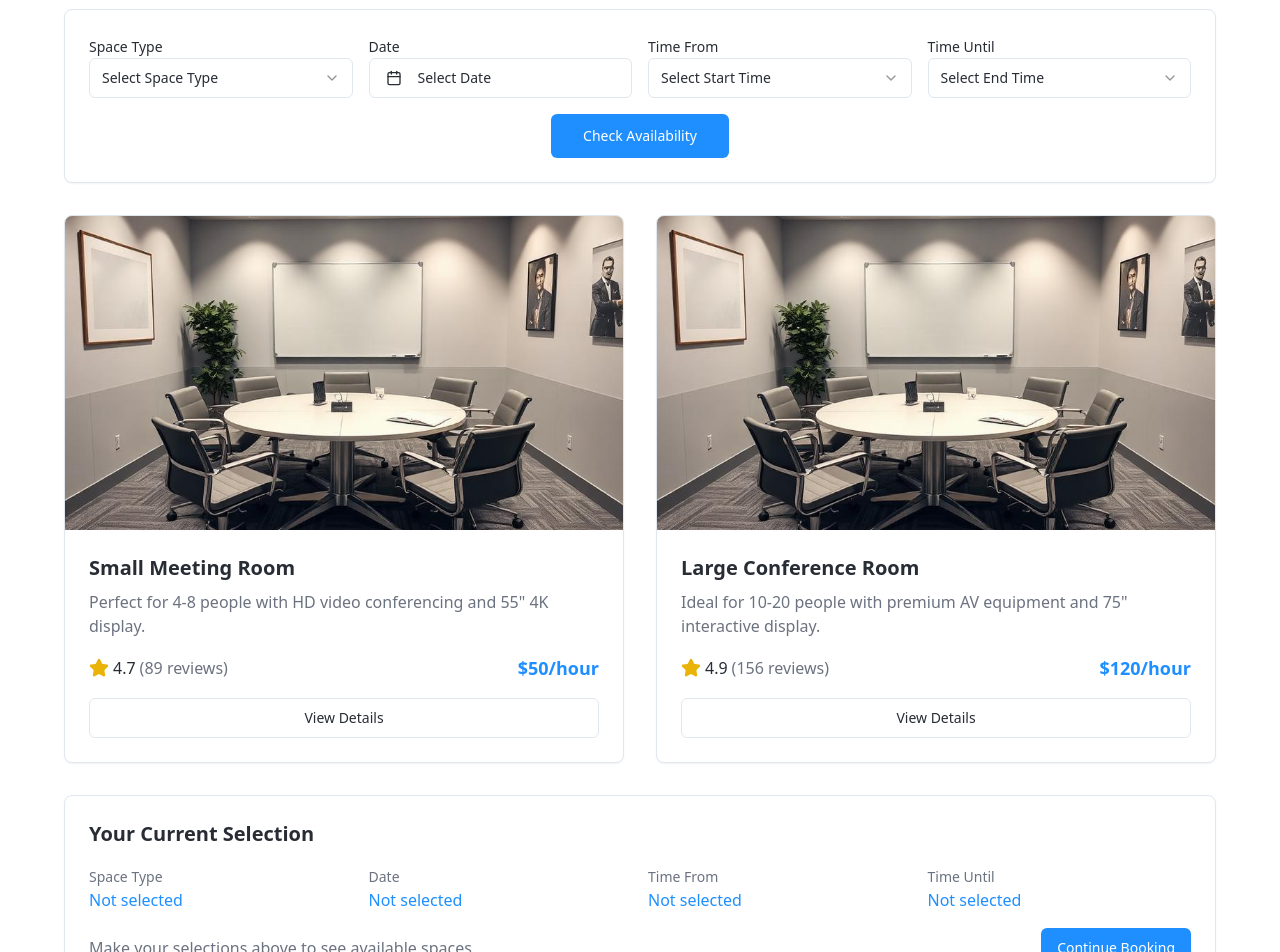
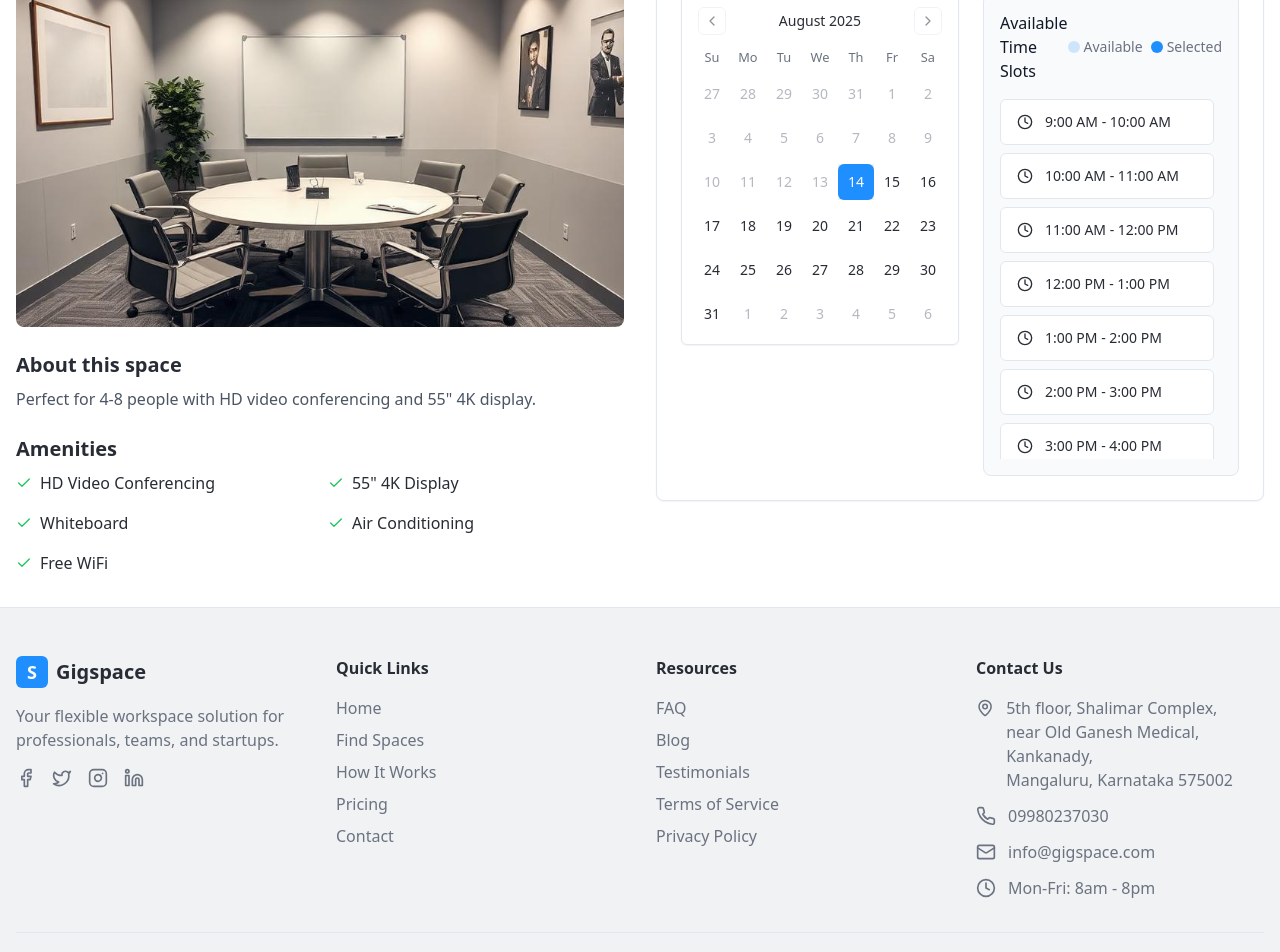
Before and after one commit to AbishekBala/smart-space-booker, a React (Vite) app: page /meeting-rooms in a window 1280 px wide. Shown: the part 240-1192 px from the top of the page. Built offline with nearby package versions, Linux system fonts and the light colour scheme.

Commit message:
meeting room

```diff
--- a/src/pages/MeetingRooms.tsx
+++ b/src/pages/MeetingRooms.tsx
@@ -1,44 +1,47 @@
 import { useState } from "react";
 import { Button } from "@/components/ui/button";
-import { Card, CardContent, CardDescription, CardHeader, CardTitle } from "@/components/ui/card";
+import { Card, CardContent } from "@/components/ui/card";
 import { Input } from "@/components/ui/input";
 import { Label } from "@/components/ui/label";
-import { Select, SelectContent, SelectItem, SelectTrigger, SelectValue } from "@/components/ui/select";
 import { Calendar } from "@/components/ui/calendar";
-import { Popover, PopoverContent, PopoverTrigger } from "@/components/ui/popover";
-import { format } from "date-fns";
-import { Calendar as CalendarIcon, Clock, Star, MapPin, Users, Video, Presentation } from "lucide-react";
+import { Textarea } from "@/components/ui/textarea";
+import { Select, SelectTrigger, SelectValue, SelectContent, SelectItem } from "@/components/ui/select";
+import { format, addDays, isSameDay, addHours, parseISO, isWithinInterval, addMonths, isToday } from "date-fns";
+import { Calendar as CalendarIcon, ChevronLeft, ChevronRight, Clock, Star, MapPin, Users, Video, Wifi, Monitor, Printer, Lock, Power, CheckIcon } from "lucide-react";
 import Header from "@/components/Header";
 import Footer from "@/components/Footer";
 import { useToast } from "@/hooks/use-toast";
 import { useScrollToTop } from "@/hooks/use-scroll-to-top";
 
+interface Room {
+  id: number;
+  name: string;
+  image: string;
+  description: string;
+  price: number;
+  capacity: string;
+  amenities: string[];
+  rating: number;
+  reviews: number;
+  type?: string;
+}
+
+interface BookingSlot {
+  id: string;
+  startTime: Date;
+  endTime: Date;
+  roomId?: number;
+}
+
 const MeetingRooms = () => {
-  // Scroll to top when component mounts
   useScrollToTop();
 
-  const [selectedDate, setSelectedDate] = useState<Date>();
-  const [formData, setFormData] = useState({
-    spaceType: "",
-    date: "",
-    timeFrom: "",
-    timeUntil: ""
-  });
+  const [selectedDate, setSelectedDate] = useState<Date>(new Date());
+  const [selectedSlots, setSelectedSlots] = useState<BookingSlot[]>([]);
+  const [currentMonth, setCurrentMonth] = useState<Date>(new Date());
   const { toast } = useToast();
 
-  const handleSubmit = (e: React.FormEvent) => {
-    e.preventDefault();
-    toast({
-      title: "Availability Checked",
-      description: "Available meeting rooms have been updated based on your search criteria.",
-    });
-  };
-
-  const handleInputChange = (field: string, value: string) => {
-    setFormData(prev => ({ ...prev, [field]: value }));
-  };
-
-  const meetingRooms = [
+  const meetingRooms: Room[] = [
     {
       id: 1,
       name: "Small Meeting Room",
@@ -49,205 +52,305 @@ const MeetingRooms = () => {
       price: 50,
       type: "Meeting Room",
       capacity: "4-8 people",
-      amenities: ["HD Video Conferencing", "55\" 4K Display", "Whiteboard"]
+      amenities: ["HD Video Conferencing", "55\" 4K Display", "Whiteboard", "Air Conditioning", "Free WiFi"]
     },
     {
       id: 2,
       name: "Large Conference Room",
-      image: "/src/assets/meeting-room.jpg",
+      image: "/src/assets/coworking-space.jpg",
       description: "Ideal for 10-20 people with premium AV equipment and 75\" interactive display.",
       rating: 4.9,
       reviews: 156,
       price: 120,
       type: "Conference Room",
       capacity: "10-20 people",
-      amenities: ["Premium AV Equipment", "75\" Interactive Display", "Recording Equipment"]
+      amenities: ["Premium AV Equipment", "75\" Interactive Display", "Recording Equipment", "Catering Available", "Video Conferencing"]
     }
   ];
+
+  const selectedRoom = meetingRooms[0];
+
+  // Generate time slots from 9 AM to 5 PM
+  const timeSlots = Array.from({ length: 9 }, (_, i) => {
+    const hour = 9 + i;
+    const startTime = new Date(selectedDate);
+    startTime.setHours(hour, 0, 0, 0);
+    return startTime;
+  });
+
+  const handleDateSelect = (date: Date | undefined) => {
+    if (date) {
+      setSelectedDate(date);
+      // Clear selected slots when date changes
+      setSelectedSlots([]);
+    }
+  };
+
+  const handleSlotClick = (startTime: Date, roomId: number) => {
+    const endTime = addHours(startTime, 1);
+
+    // Check if slot is already selected
+    const slotIndex = selectedSlots.findIndex(
+      slot => isSameDay(slot.startTime, startTime) &&
+        slot.startTime.getHours() === startTime.getHours() &&
+        slot.roomId === roomId
+    );
+
+    if (slotIndex >= 0) {
+      // Remove slot if already selected
+      setSelectedSlots(prev => prev.filter((_, i) => i !== slotIndex));
+    } else {
+      // Add new slot
+      const newSlot: BookingSlot = {
+        id: `${roomId}-${startTime.getTime()}`,
+        startTime,
+        endTime,
+        roomId
+      };
+      setSelectedSlots(prev => [...prev, newSlot]);
+    }
+  };
+
+  const isSlotSelected = (startTime: Date, roomId: number) => {
+    return selectedSlots.some(
+      slot => isSameDay(slot.startTime, startTime) &&
+        slot.startTime.getHours() === startTime.getHours() &&
+        slot.roomId === roomId
+    );
+  };
+
+  const handleBookNow = () => {
+    if (selectedSlots.length === 0) {
+      toast({
+        variant: "destructive",
+        title: "No slots selected",
+        description: "Please select at least one time slot to book.",
+      });
+      return;
+    }
+
+    // Group slots by room
+    const bookingsByRoom = selectedSlots.reduce((acc, slot) => {
+      if (!acc[slot.roomId!]) {
+        acc[slot.roomId!] = [];
+      }
+      acc[slot.roomId!].push(slot);
+      return acc;
+    }, {} as Record<number, BookingSlot[]>);
+
+    // Process bookings for each room
+    Object.entries(bookingsByRoom).forEach(([roomId, slots]) => {
+      const room = meetingRooms.find(r => r.id === parseInt(roomId));
+      const slotTimes = slots.map(slot =>
+        `${format(slot.startTime, 'h:mm a')} - ${format(slot.endTime, 'h:mm a')}`
+      ).join('\n');
+
+      toast({
+        title: `Booking Confirmed for ${room?.name}`,
+        description: `You've booked the following time slots:\n${slotTimes}`,
+      });
+    });
+
+    // Clear selections after booking
+    setSelectedSlots([]);
+  };
+
+  const totalPrice = selectedSlots.length * selectedRoom.price;
 
   return (
     <div className="min-h-screen bg-background">
       <Header />
-
       <main className="container mx-auto px-4 py-8">
-        <div className="max-w-6xl mx-auto">
-          {/* Header Section */}
-          <div className="text-center mb-8">
-            <h1 className="text-4xl font-bold text-foreground mb-4">
-              Find Your Perfect Workspace
-            </h1>
-            <p className="text-xl text-muted-foreground max-w-2xl mx-auto">
-              Search available spaces and book your next productive environment with ease.
-            </p>
+        <div className="max-w-7xl mx-auto space-y-6">
+          <div className="flex items-center justify-between mb-6">
+            <Button variant="ghost" onClick={() => window.history.back()}>
+              <ChevronLeft className="h-4 w-4 mr-2" /> Back to all spaces
+            </Button>
+            <div className="flex items-center gap-2">
+              <span className="text-2xl font-semibold">${selectedRoom.price}</span>
+              <span className="text-muted-foreground">/hr</span>
+            </div>
           </div>
 
-          {/* Search/Availability Form */}
-          <Card className="mb-8">
-            <CardContent className="p-6">
-              <form onSubmit={handleSubmit} className="space-y-4">
-                <div className="grid grid-cols-1 md:grid-cols-4 gap-4">
-                  <div>
-                    <Label htmlFor="space-type">Space Type</Label>
-                    <Select onValueChange={(value) => handleInputChange("spaceType", value)}>
-                      <SelectTrigger>
-                        <SelectValue placeholder="Select Space Type" />
-                      </SelectTrigger>
-                      <SelectContent>
-                        <SelectItem value="meeting-room">Meeting Room</SelectItem>
-                        <SelectItem value="conference-room">Conference Room</SelectItem>
-                        <SelectItem value="boardroom">Boardroom</SelectItem>
-                        <SelectItem value="training-room">Training Room</SelectItem>
-                      </SelectContent>
-                    </Select>
+          <div className="flex flex-col lg:flex-row gap-8">
+            {/* Left Column - Room Header and Image */}
+            <div className="lg:w-1/2 space-y-6">
+              {/* Room Header */}
+              <div className="flex justify-between items-center">
+                <h1 className="text-2xl font-semibold">{selectedRoom.name}</h1>
+                <div className="flex items-center gap-2">
+                  <div className="flex items-center text-muted-foreground">
+                    <Users className="h-4 w-4 mr-1" />
+                    <span>{selectedRoom.capacity}</span>
+                  </div>
+                  <div className="flex items-center gap-1">
+                    <Star className="h-4 w-4 text-yellow-500 fill-current" />
+                    <span className="font-medium">{selectedRoom.rating}</span>
+                    <span className="text-muted-foreground">({selectedRoom.reviews})</span>
+                  </div>
+                </div>
               </div>
 
+              {/* Room Image */}
+              <div className="aspect-[16/9] overflow-hidden rounded-lg bg-gray-100">
+                <img
+                  src={selectedRoom.image}
+                  alt={selectedRoom.name}
+                  className="w-full h-full object-cover hover:scale-105 transition-transform duration-300"
+                  loading="eager"
+                  onError={(e) => {
+                    const target = e.target as HTMLImageElement;
+                    target.src = "/placeholder.svg";
+                  }}
+                />
+              </div>
+
+              {/* Room Details Section */}
+              <div className="space-y-6">
                 <div>
-                    <Label>Date</Label>
-                    <Popover>
-                      <PopoverTrigger asChild>
-                        <Button
-                          variant="outline"
-                          className="w-full justify-start text-left font-normal"
-                          aria-label="Select date"
-                        >
-                          <CalendarIcon className="mr-2 h-4 w-4" />
-                          {selectedDate ? format(selectedDate, "PPP") : "Select Date"}
-                        </Button>
-                      </PopoverTrigger>
-                      <PopoverContent className="w-auto p-0" align="start">
+                  <h3 className="text-xl font-semibold mb-2">About this space</h3>
+                  <p className="text-gray-600">{selectedRoom.description}</p>
+                </div>
+                <div>
+                  <h3 className="text-xl font-semibold mb-2">Amenities</h3>
+                  <div className="grid grid-cols-2 gap-4">
+                    {selectedRoom.amenities.map((amenity, index) => (
+                      <div key={index} className="flex items-center gap-2">
+                        <CheckIcon className="h-4 w-4 text-green-500" />
+                        <span>{amenity}</span>
+                      </div>
+                    ))}
+                  </div>
+                </div>
+              </div>
+            </div>
+
+            {/* Right Column - Calendar and Booking */}
+            <div className="lg:w-1/2">
+              <Card>
+                <CardContent className="p-6">
+                  <div className="space-y-6">
+                      <div>
+                        <h3 className="font-medium mb-4">Select Date & Time</h3>
+                        <div className="flex flex-col lg:flex-row gap-6">
+                          <div className="flex-shrink-0">
                             <Calendar
                               mode="single"
                               selected={selectedDate}
-                          onSelect={setSelectedDate}
+                              onSelect={handleDateSelect}
+                              className="rounded-md border shadow-sm"
                               disabled={(date) => date < new Date()}
-                          initialFocus
                             />
-                      </PopoverContent>
-                    </Popover>
                           </div>
 
-                  <div>
-                    <Label htmlFor="time-from">Time From</Label>
-                    <Select onValueChange={(value) => handleInputChange("timeFrom", value)}>
-                      <SelectTrigger>
-                        <SelectValue placeholder="Select Start Time" />
-                      </SelectTrigger>
-                      <SelectContent>
-                        <SelectItem value="09:00">9:00 AM</SelectItem>
-                        <SelectItem value="10:00">10:00 AM</SelectItem>
-                        <SelectItem value="11:00">11:00 AM</SelectItem>
-                        <SelectItem value="12:00">12:00 PM</SelectItem>
-                        <SelectItem value="13:00">1:00 PM</SelectItem>
-                        <SelectItem value="14:00">2:00 PM</SelectItem>
-                        <SelectItem value="15:00">3:00 PM</SelectItem>
-                        <SelectItem value="16:00">4:00 PM</SelectItem>
-                        <SelectItem value="17:00">5:00 PM</SelectItem>
-                      </SelectContent>
-                    </Select>
+                          <div className="flex-1 bg-gray-50 p-4 rounded-lg border">
+                            <div className="flex items-center justify-between mb-4">
+                              <h3 className="font-medium text-gray-900">Available Time Slots</h3>
+                              <div className="flex items-center gap-2 text-sm text-gray-500">
+                                <div className="flex items-center gap-1">
+                                  <div className="w-3 h-3 rounded-full bg-primary/20"></div>
+                                  <span>Available</span>
                                 </div>
+                                <div className="flex items-center gap-1">
+                                  <div className="w-3 h-3 rounded-full bg-primary"></div>
+                                  <span>Selected</span>
+                                </div>
+                              </div>
+                            </div>
+                            <div className="grid grid-cols-1 gap-2 max-h-[360px] overflow-y-auto pr-2">
+                              {timeSlots.map((time, index) => {
+                                const slotStart = new Date(time);
+                                const slotEnd = addHours(slotStart, 1);
+                                const isSelected = isSlotSelected(slotStart, selectedRoom.id);
+                                const isPast = slotStart < new Date();
 
-                  <div>
-                    <Label htmlFor="time-until">Time Until</Label>
-                    <Select onValueChange={(value) => handleInputChange("timeUntil", value)}>
-                      <SelectTrigger>
-                        <SelectValue placeholder="Select End Time" />
-                      </SelectTrigger>
-                      <SelectContent>
-                        <SelectItem value="10:00">10:00 AM</SelectItem>
-                        <SelectItem value="11:00">11:00 AM</SelectItem>
-                        <SelectItem value="12:00">12:00 PM</SelectItem>
-                        <SelectItem value="13:00">1:00 PM</SelectItem>
-                        <SelectItem value="14:00">2:00 PM</SelectItem>
-                        <SelectItem value="15:00">3:00 PM</SelectItem>
-                        <SelectItem value="16:00">4:00 PM</SelectItem>
-                        <SelectItem value="17:00">5:00 PM</SelectItem>
-                        <SelectItem value="18:00">6:00 PM</SelectItem>
-                      </SelectContent>
-                    </Select>
+                                return (
+                                  <Button
+                                    key={index}
+                                    variant={isSelected ? "default" : "outline"}
+                                    className={`
+                                      justify-between h-auto py-3 px-4
+                                      ${isSelected ? 'bg-primary text-primary-foreground shadow-md' : 'hover:bg-primary/10 hover:text-primary'}
+                                      ${isPast ? 'opacity-50 cursor-not-allowed' : ''}
+                                      text-sm w-full transition-all
+                                    `}
+                                    onClick={() => !isPast && handleSlotClick(slotStart, selectedRoom.id)}
+                                    disabled={isPast}
+                                  >
+                                    <div className="flex items-center gap-3">
+                                      <Clock className="h-4 w-4" />
+                                      <span className="font-medium">{format(slotStart, 'h:mm a')} - {format(slotEnd, 'h:mm a')}</span>
+                                    </div>
+                                    {isSelected && (
+                                      <span className="bg-primary-foreground/10 px-2 py-1 rounded text-xs">
+                                        Selected
+                                      </span>
+                                    )}
+                                  </Button>
+                                );
+                              })}
+                            </div>
+                          </div>
                         </div>
                       </div>
 
-                <div className="text-center">
-                  <Button type="submit" size="lg">
-                    Check Availability
-                  </Button>
+                    {selectedSlots.length > 0 && (
+                      <div className="mt-6">
+                        <div className="bg-gray-50 rounded-lg border p-4">
+                          <h3 className="font-medium text-gray-900 mb-4">Booking Summary</h3>
+                          <div className="space-y-4">
+                            <div className="divide-y">
+                              {selectedSlots.map((slot, index) => (
+                                <div key={index} className="flex justify-between items-center py-3">
+                                  <div>
+                                    <p className="font-medium text-gray-900">{format(slot.startTime, 'h:mm a')}</p>
+                                    <p className="text-sm text-gray-500">
+                                      {format(slot.startTime, 'EEEE, MMM d')}
+                                    </p>
                                   </div>
-              </form>
-            </CardContent>
-          </Card>
-
-          {/* Workspace Listings */}
-          <div className="grid md:grid-cols-2 gap-8 mb-8">
-            {meetingRooms.map((room) => (
-              <Card key={room.id} className="overflow-hidden">
-                <div className="aspect-video relative overflow-hidden">
-                  <img
-                    src={room.image}
-                    alt={room.name}
-                    className="w-full h-full object-cover hover:scale-105 transition-transform duration-300"
-                  />
+                                  <div className="text-right">
+                                    <p className="font-medium">${selectedRoom.price}</p>
+                                    <p className="text-sm text-gray-500">per hour</p>
                                   </div>
-                <CardContent className="p-6">
-                  <h3 className="text-xl font-bold mb-2">{room.name}</h3>
-                  <p className="text-muted-foreground mb-4">{room.description}</p>
-
-                  <div className="flex items-center justify-between mb-4">
-                    <div className="flex items-center">
-                      <Star className="h-5 w-5 text-yellow-500 fill-current mr-1" />
-                      <span className="font-medium">{room.rating}</span>
-                      <span className="text-muted-foreground ml-1">({room.reviews} reviews)</span>
                                 </div>
-                    <div className="text-primary font-bold text-lg">${room.price}/hour</div>
-                  </div>
-
-                  <Button variant="outline" className="w-full">View Details</Button>
-                </CardContent>
-              </Card>
                               ))}
                             </div>
 
-          {/* Current Selection Summary */}
-          <Card>
-            <CardContent className="p-6">
-              <h3 className="text-xl font-bold mb-4">Your Current Selection</h3>
-              <div className="grid grid-cols-1 md:grid-cols-4 gap-4 mb-4">
-                <div>
-                  <Label className="text-sm text-muted-foreground">Space Type</Label>
-                  <p className="font-medium text-primary">
-                    {formData.spaceType || "Not selected"}
-                  </p>
+                            <div className="space-y-2 pt-3 border-t">
+                              <div className="flex justify-between items-center text-sm">
+                                <span className="text-gray-600">Space fee ({selectedSlots.length} {selectedSlots.length === 1 ? 'hour' : 'hours'})</span>
+                                <span className="font-medium">${selectedRoom.price * selectedSlots.length}</span>
                               </div>
-                <div>
-                  <Label className="text-sm text-muted-foreground">Date</Label>
-                  <p className="font-medium text-primary">
-                    {selectedDate ? format(selectedDate, "PPP") : "Not selected"}
-                  </p>
+                              <div className="flex justify-between items-center text-sm">
+                                <span className="text-gray-600">Service fee</span>
+                                <span className="font-medium">${(selectedRoom.price * selectedSlots.length * 0.1).toFixed(2)}</span>
                               </div>
-                <div>
-                  <Label className="text-sm text-muted-foreground">Time From</Label>
-                  <p className="font-medium text-primary">
-                    {formData.timeFrom || "Not selected"}
-                  </p>
+                              <div className="pt-2 mt-2 border-t">
+                                <div className="flex justify-between items-center">
+                                  <span className="font-semibold text-gray-900">Total</span>
+                                  <span className="font-semibold text-lg">${(selectedRoom.price * selectedSlots.length * 1.1).toFixed(2)}</span>
                                 </div>
-                <div>
-                  <Label className="text-sm text-muted-foreground">Time Until</Label>
-                  <p className="font-medium text-primary">
-                    {formData.timeUntil || "Not selected"}
-                  </p>
+                              </div>
+                            </div>
                           </div>
                         </div>
 
-              <div className="flex items-center justify-between">
-                <p className="text-muted-foreground">
-                  Make your selections above to see available spaces
-                </p>
-                <Button>Continue Booking</Button>
+                        <Button
+                          className="w-full mt-4 bg-primary hover:bg-primary/90"
+                          size="lg"
+                          onClick={handleBookNow}
+                        >
+                          Book Now
+                        </Button>
+                      </div>
+                    )}
                   </div>
                 </CardContent>
               </Card>
             </div>
+          </div>
+        </div>
       </main>
-
       <Footer />
     </div>
   );
```
Lines whose indentation alone changed are shown as unchanged.
